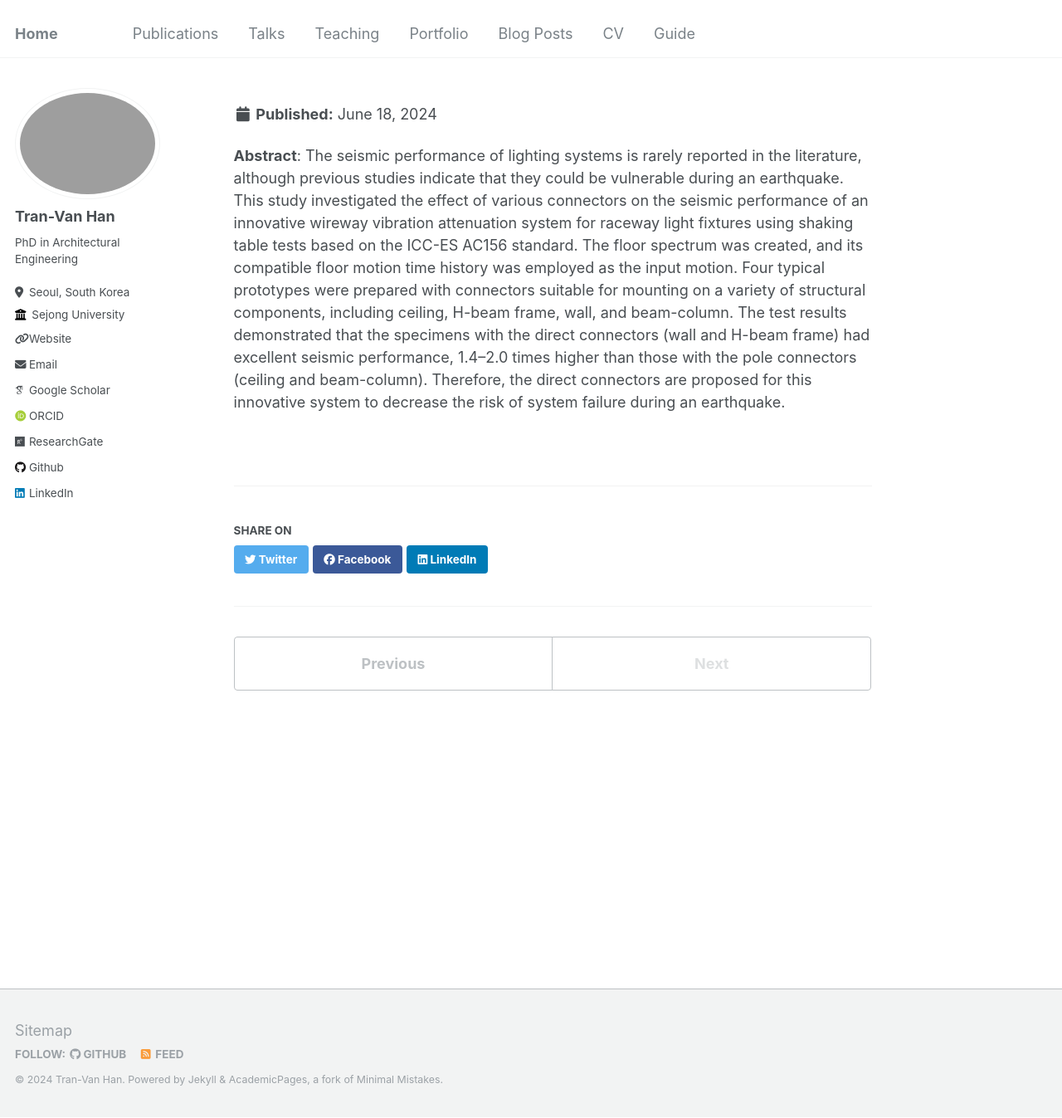
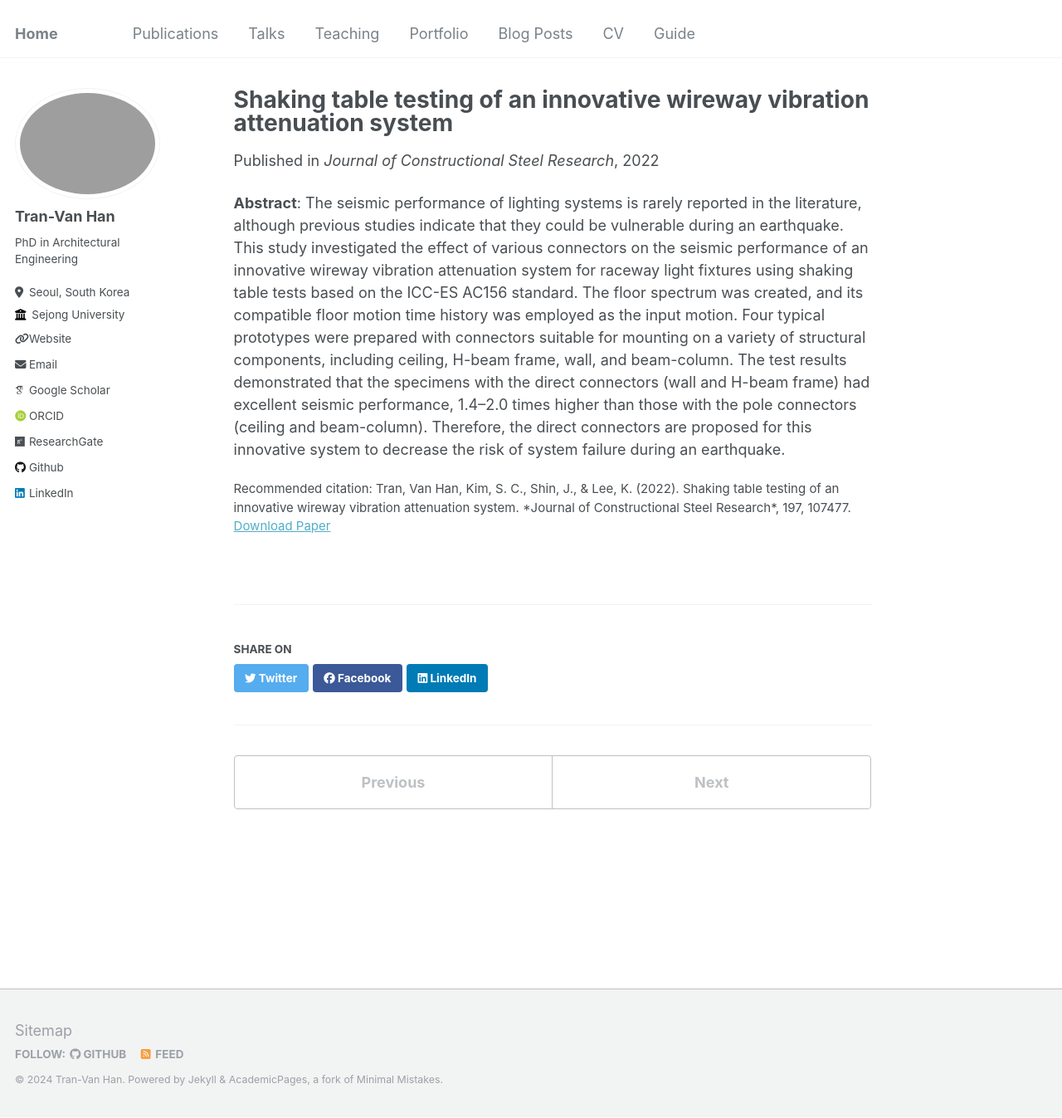
Before and after one commit to tranhan1405/tranhan1405.github.io, a Jekyll site: the page built from _publications/shaking-table-testing-of-an-innovative-wireway.md, in a window 1280 px wide and 1347 px high. Shown: the whole window at 83% size. Built offline with Jekyll 4.4.1, drawn with Linux system fonts in a browser that asks for light colours; some web fonts are replaced; some of the changed lines change nothing that is shown.

Commit message:
Update shaking-table-testing-of-an-innovative-wireway.md

````diff
--- a/_publications/shaking-table-testing-of-an-innovative-wireway.md
+++ b/_publications/shaking-table-testing-of-an-innovative-wireway.md
@@ -2,23 +2,22 @@
 title: "Shaking table testing of an innovative wireway vibration attenuation system"
 collection: publications
 permalink: /publication/shaking-table-testing-of-an-innovative-wireway
-excerpt: 'Developed a vibration attenuation system for raceway lighting, integrating a pulley friction damper to enhance earthquake survivability, in partnership with Sehong Inc, Ltd.'
+excerpt: 'Developed a vibration attenuation system for raceway lighting, integrating a pulley friction damper to enhance earthquake survivability.'
 date: 2022-08-19
 venue: 'Journal of Constructional Steel Research'
 paperurl: 'http://tranhan1405.github.io/files/Shaking table testing of an innovative wireway vibration attenuation system.pdf'
-citation: 'Tran, Van Han, Kim, S. C., Shin, J., & Lee, K. (2022). Shaking table testing of an innovative wireway vibration attenuation system. Journal of Constructional Steel Research, 197, 107477.'
-BibTeX:
-```bibtex
-@article{tran2022shaking,
-  title={Shaking table testing of an innovative wireway vibration attenuation system},
-  author={Tran, Han V and Kim, Sung Chan and Shin, Jiuk and Lee, Kihak},
-  journal={Journal of Constructional Steel Research},
-  volume={197},
-  pages={107477},
-  year={2022},
-  publisher={Elsevier}
-}
-
+citation: 'Tran, Van Han, Kim, S. C., Shin, J., & Lee, K. (2022). Shaking table testing of an innovative wireway vibration attenuation system. *Journal of Constructional Steel Research*, 197, 107477.'
+BibTeX: |
+  @article{tran2022shaking,
+    title={Shaking table testing of an innovative wireway vibration attenuation system},
+    author={Tran, Han V and Kim, Sung Chan and Shin, Jiuk and Lee, Kihak},
+    journal={Journal of Constructional Steel Research},
+    volume={197},
+    pages={107477},
+    year={2022},
+    publisher={Elsevier}
+  }
 ---
 
+
 **Abstract**: The seismic performance of lighting systems is rarely reported in the literature, although previous studies indicate that they could be vulnerable during an earthquake. This study investigated the effect of various connectors on the seismic performance of an innovative wireway vibration attenuation system for raceway light fixtures using shaking table tests based on the ICC-ES AC156 standard. The floor spectrum was created, and its compatible floor motion time history was employed as the input motion. Four typical prototypes were prepared with connectors suitable for mounting on a variety of structural components, including ceiling, H-beam frame, wall, and beam-column. The test results demonstrated that the specimens with the direct connectors (wall and H-beam frame) had excellent seismic performance, 1.4–2.0 times higher than those with the pole connectors (ceiling and beam-column). Therefore, the direct connectors are proposed for this innovative system to decrease the risk of system failure during an earthquake.
````
